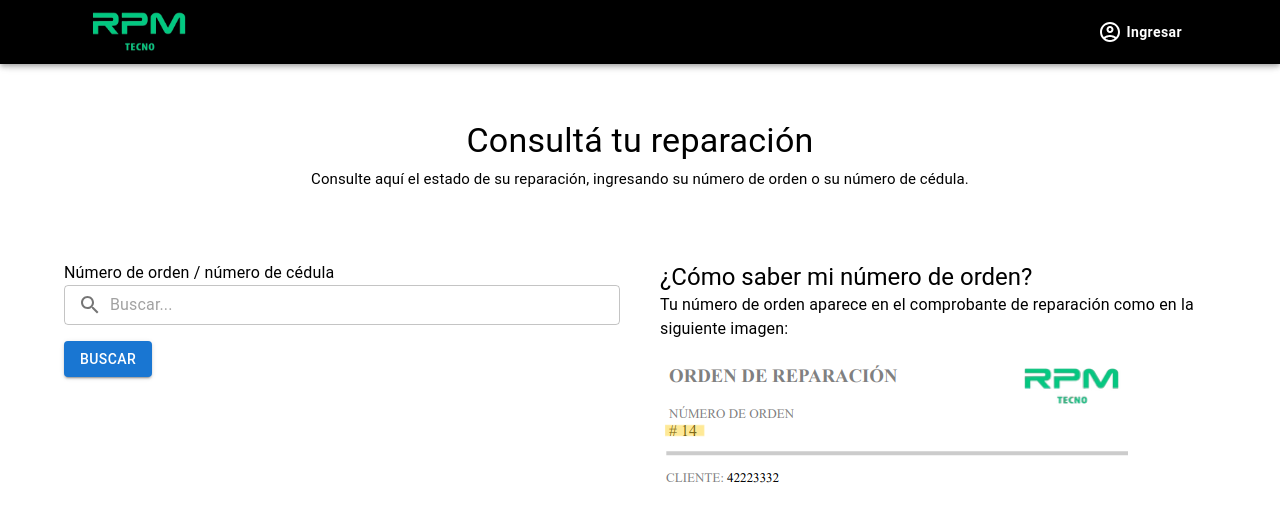
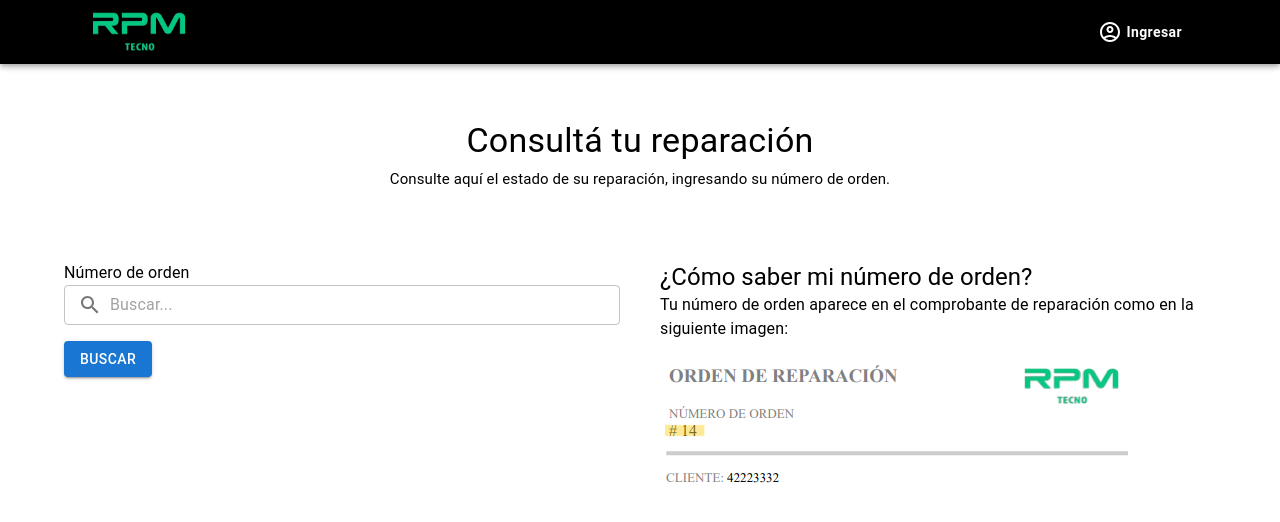
Before and after one commit to Bmontero90/rpmtecno, a React (Vite) app: page / in a window 1280 px wide. Shown: the top 522 px of the page. Built offline with nearby package versions, Linux system fonts and the light colour scheme; no server answers.

Commit message:
cambios en vista Clientes

```diff
--- a/src/components/VistaClientes.jsx
+++ b/src/components/VistaClientes.jsx
@@ -37,7 +37,7 @@ export default function VistaClientes() {
     }, []);
 
     const buscarServicio = (input) => {
-        return servicios.find(servicio => servicio.NumeroOrden.toString() === input || servicio.CICliente.toString() === input);
+        return servicios.find(servicio => servicio.NumeroOrden.toString() === input);
     };
 
     const handleBuscarClick = () => {
@@ -49,7 +49,7 @@ export default function VistaClientes() {
             // Limpiar el servicio seleccionado y mostrar un mensaje de error si no se encuentra
             setServicioSeleccionado(null);
             setOpen(false);
-            alert('No se encontró ningún servicio con el número de orden o cédula especificados.');
+            alert('No se encontró ningún servicio con el número de orden especificado.');
         }
     };
 
@@ -90,11 +90,11 @@ export default function VistaClientes() {
             <Container>
                 <Box>
                     <Typography variant='h4' sx={{ mb: 1, mt: 15, textAlign: 'center' }}>Consultá tu reparación</Typography>
-                    <Typography variant='h4' sx={{ mb: 2, textAlign: 'center', fontSize: 15 }}>Consulte aquí el estado de su reparación, ingresando su número de orden o su número de cédula.</Typography>
+                    <Typography variant='h4' sx={{ mb: 2, textAlign: 'center', fontSize: 15 }}>Consulte aquí el estado de su reparación, ingresando su número de orden.</Typography>
                 </Box>
                 <Grid container spacing={5} sx={{mt:4}}>
                     <Grid item xs={12} sm={6}>
-                        <Typography>Número de orden / número de cédula</Typography>
+                        <Typography>Número de orden</Typography>
                 <OutlinedInput value={ordenBuscado} onChange={(e) => setOrdenBuscado(e.target.value)} placeholder="Buscar..." sx={{ mb: 2 }} fullWidth size="small"
                     startAdornment={
                         <InputAdornment position="start">
@@ -148,15 +148,12 @@ export default function VistaClientes() {
                             <TextField label='Fecha Finalizado' defaultValue={servicioSeleccionado.FechaFinalizado} size="small" variant="standard" InputProps={{
                                 readOnly: true,
                             }} sx={{ mb: 2 }} />
-                            <TextField label='Tecnico' defaultValue={servicioSeleccionado.Tecnico && tecnicos.find((empleado) => empleado.IdEmpleado === servicioSeleccionado.Tecnico)?.NombreEmpleado} size="small" variant="standard" InputProps={{
-                                readOnly: true,
-                            }} sx={{ mr: 20, mb: 2 }} />
                             <TextField label='Presupuesto: $' defaultValue={servicioSeleccionado.PrecioReparacion} size="small" variant="standard" InputProps={{
                                 readOnly: true,
-                            }} sx={{ mb: 2 }} />
+                            }} sx={{ mr: 20,mb: 2 }} />
                             <TextField label='Estado' defaultValue={servicioSeleccionado.IdEstado && estados.find((estado) => estado.IdEstado === servicioSeleccionado.IdEstado)?.Estado} size="small" variant="standard" InputProps={{
                                 readOnly: true,
-                            }} sx={{ mr: 20, mb: 2 }} />
+                            }} sx={{ mb: 2 }} />
                         </div>
                     )}
                 </Box>
```
